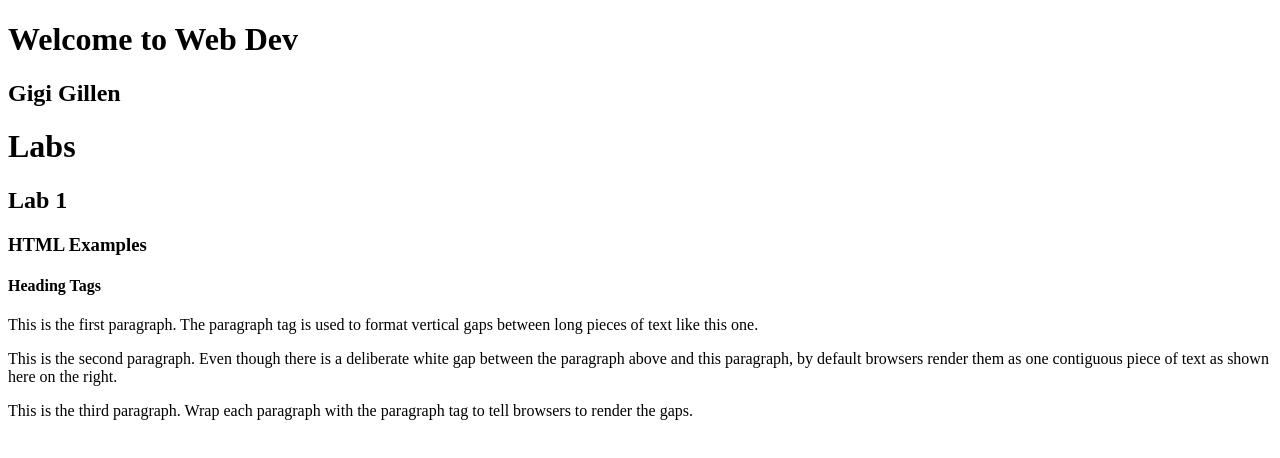
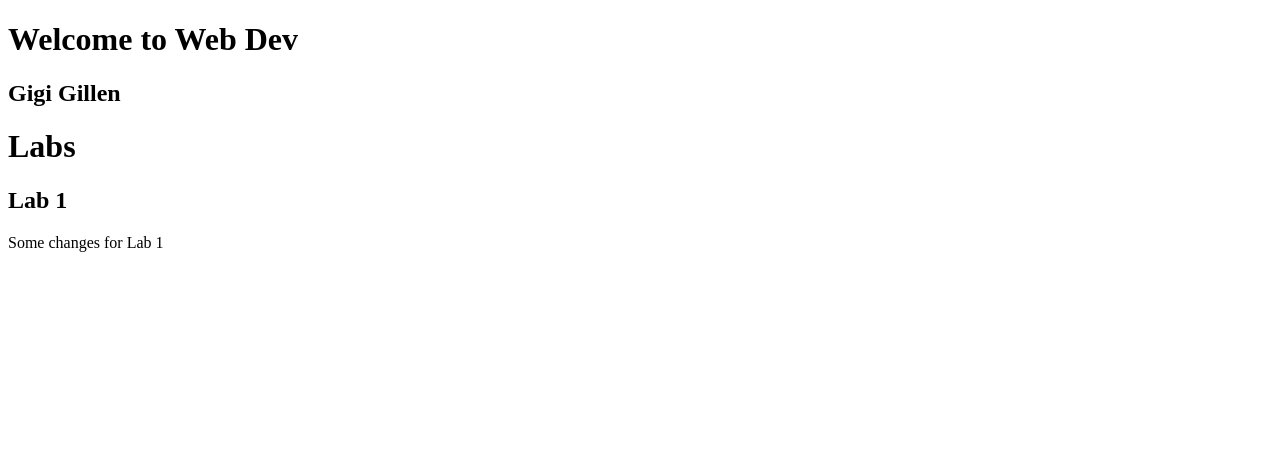
Before and after one commit to gigigillen/kanbas-react-web-app, a React (Create React App) app: page / in a window 1280 px wide. Shown: the top 458 px of the page. Built offline with nearby package versions, Linux system fonts and the light colour scheme.

Commit message:
lab1 to a1 example

```diff
--- a/src/Labs/Lab1/index.tsx
+++ b/src/Labs/Lab1/index.tsx
@@ -4,25 +4,7 @@ export default function Lab1() {
     return (
         <div id="wd-lab1">
             <h2>Lab 1</h2>
-            <h3>HTML Examples</h3>
-            <div id="wd-h-tag">
-                <h4>Heading Tags</h4>
-                <p id="wd-p-2">
-                    This is the first paragraph. The paragraph tag is used to format
-                    vertical gaps between long pieces of text like this one.
-                </p>
-                <p id="wd-p-3">
-                    This is the second paragraph. Even though there is a deliberate white
-                    gap between the paragraph above and this paragraph, by default
-                    browsers render them as one contiguous piece of text as shown here on
-                    the right.
-                </p>
-                <p id="wd-p-4">
-                    This is the third paragraph. Wrap each paragraph with the paragraph
-                    tag to tell browsers to render the gaps.
-                </p>
-
-            </div>
+            <p>Some changes for Lab 1</p>
         </div>
     );
 }
```
